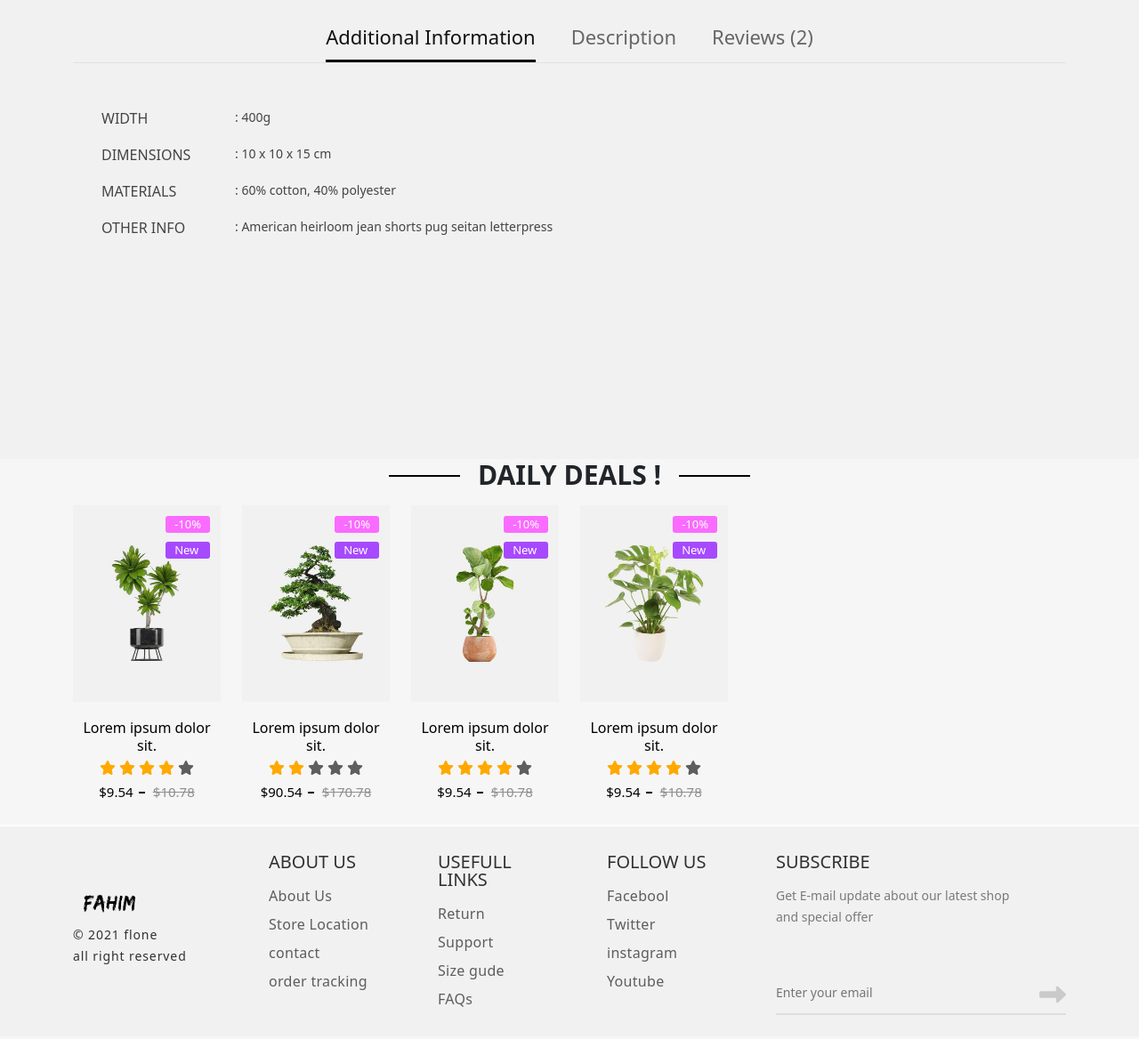
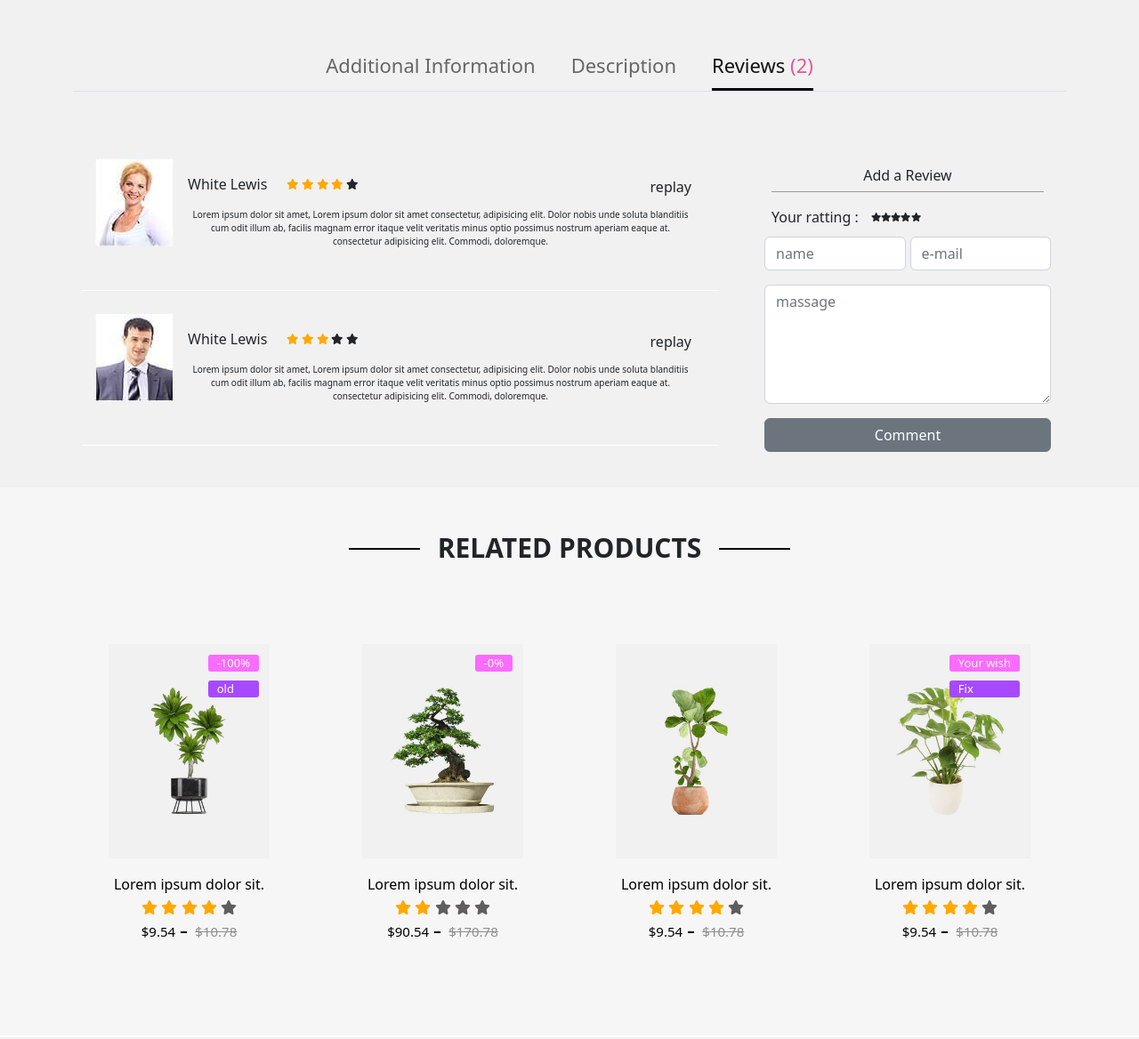
Before and after one commit to hrfahimm/p-h-c-b-s-copyflone, a website: page shop-product.html in a window 1280 px wide. Shown: the part 1140-2308 px from the top of the page at 89% size. Drawn offline with nearby package versions, Linux system fonts and the light colour scheme.

Commit message:
finishing

```diff
--- a/scss/nav/nav.scss
+++ b/scss/nav/nav.scss
@@ -4,37 +4,19 @@
     display: block;
     padding: 0.7px !important;
     height: 1.5rem;
-
 }
-
 
 a.navbar-brand {
     margin: 0px;
     padding: 0px 185px 0px 0px;
 
-
-    img{
-        height: 60px;
-    }
-
+    img{height: 60px;}
 }
 
-
-
-
-.nav-icon i{
-    font-size: 2.5rem;
-   color: rgb(0, 0, 0)  ;
+span.nav-icon{
+    font-size:16px;
+    color:#333 ;
 }
-
-
-
-
-
-
-
-
-
 
 
 .custom-dropdown{
@@ -56,7 +38,4 @@ a.navbar-brand {
     transition: .9s;
 
 }
-.custom-dropdown:hover ul{
-    display: block;
-
-}
+.custom-dropdown:hover ul{display: block;}
--- a/scss/s-nav/s-nav.scss
+++ b/scss/s-nav/s-nav.scss
@@ -28,7 +28,11 @@ a h4{
     line-height: 20px;
 
 }
-
+// .fixed-top {
+//     top: -40px;
+//     transform: translateY(40px);
+//     transition: transform .3s;
+// }
 
 
 
@@ -46,3 +50,19 @@ a h4{
 
 
 }
+
+.sticky-bar{
+    position: fixed;
+    z-index: 999;
+    top: 0px;
+    left: 0px;
+    width: 100%;
+    background-color: rgb(255, 255, 255);
+    box-shadow: rgba(0, 0, 0, 0.06) 0px 0px 25px 0px;
+    transition: all 0.3s ease 0s;
+    animation: 0.7s ease-in-out 0s 1 normal none running fadeInDown;
+    border-bottom: 0px solid rgb(74, 144, 226);
+    &:after, &:before {
+        box-sizing: border-box;
+    }
+}
--- a/scss/s-product/s-product.scss
+++ b/scss/s-product/s-product.scss
@@ -112,6 +112,7 @@
                 background-color: transparent;
                 border: none;
                 text-transform: capitalize;
+                span{color: rgb(233, 83, 153);}
              }
              .active{
                 color: #111;
@@ -171,10 +172,18 @@
         padding: 15px;
         .comment-rating{
             margin: 10px 0 10px 0 ;
-            .rating{
-                font-size: 12px;
-                margin-left: 22px;
-                .yellow{color: #ffa900;  }
+            .username{border-bottom: .5px solid #999;}
+            .your-ratting{
+                display: flex;
+                justify-content: flex-start;
+                .rating{
+                    font-size: 10px;
+                    margin-left: 14px;
+                    align-items: center;
+                    justify-content: center;
+                    display: flex;
+                    .yellow{color: #ffa900;  }
+                }
             }
         }
         .comment-form{
@@ -188,3 +197,19 @@
     }
 
 }
+
+
+
+
+.section-title{
+    margin:50px 0 ;
+
+
+}
+.card-list{
+    margin: 40px 0;
+     .product-warp{
+        padding: 40px !important;
+
+     }
+}
--- a/shop-product.html
+++ b/shop-product.html
@@ -13,6 +13,8 @@
 
     <!--css-->
     <link rel="stylesheet" href="./css/style.css">
+
+
 </head>
 <body>
      <!--navbar s -->
@@ -63,14 +65,11 @@
     <div class="container" > <hr style="margin:0 !important; "> </div>
 
      <!--navbar 2 s -->
-    <div class="container flex-row   align-items-center justify-content-center mb-3 mt-2">
-        <nav>
-            <div class=" navbar navbar-light">
-                <div class="container">
-                    <div><a class="navbar-brand2   " href="#"><img src="./assets/images/logo/logo1.png" alt="" ></a></div>
-                    <div>
-                        <ul class="navbar-nav flex-row     align-items-center  ">
-
+     <nav class="navbar sticky-top navbar-expand-lg navbar-light bg-light">
+        <div class="container flex align-items-center justify-content-between mb-3 mt-2">
+            <div><a class="navbar-brand2" href="#"><img src="./assets/images/logo/logo1.png" alt="" ></a></div>
+            <div class="p-3">
+                <ul class="navbar-nav flex-row  align-items-center">
                     <li class="nav-item nav-link2  ">
                         <a href="./index.html" ><h4>Home</h4></a>
                     </li>
@@ -92,7 +91,7 @@
                  </ul>
             </div>
             <div  class="order-end">
-                        <ul class="navbar-nav flex-row gap-3">
+                <ul class="navbar-nav flex-row  ">
                     <li class="nav-item">
                       <a class="nav-link active" aria-current="page" href="#">
                         <span class="nav-icon">
@@ -115,15 +114,15 @@
                       </a>
                     </li>
                     <li class="nav-item">
-                              <a class="nav-link disabled">
-                                <span>
+                      <a class="nav-link"  href="#">
+                        <span class="nav-icon">
                             <i class="fas fa-heart"></i>
                         </span>
                       </a>
                     </li>
                     <li class="nav-item">
                         <a class="nav-link disabled">
-                                  <span>
+                          <span class="nav-icon">
                               <i class="fas fa-shopping-bag"></i>
                           </span>
                         </a>
@@ -131,9 +130,7 @@
                   </ul>
             </div>
         </div>
-            </div>
      </nav>
-    </div>
 
     <div class="  nav-aria">
         <div class="container">
@@ -223,12 +220,12 @@
         <div class="container">
             <div class="reviews-navs">
                 <ul class="nav nav-tabs">
-                    <li class="nav-item"> <a data-bs-toggle="tab" class="nav-link active"href="#lorem1">Additional Information</a></li>
-                    <li class="nav-item"> <a data-bs-toggle="tab" class="nav-link" href="#lorem2">Description</a></li>
-                    <li class="nav-item"> <a data-bs-toggle="tab" class="nav-link" href="#lorem3">Reviews (2)</a></li>
+                    <li class="nav-item"> <a data-bs-toggle="tab" class="nav-link"href="#lorem1">Additional Information</a></li>
+                    <li class="nav-item"> <a data-bs-toggle="tab" class="nav-link " href="#lorem2">Description</a></li>
+                    <li class="nav-item"> <a data-bs-toggle="tab" class="nav-link active" href="#lorem3">Reviews <span >(2)</span> </a></li>
                 </ul>
                 <div class="tab-content">
-                    <div id="lorem1" class="tab-pane active">
+                    <div id="lorem1" class="tab-pane fade">
                         <ul>
                             <li><span>Width</span> : 400g </li>
                             <li><span> Dimensions</span>: 10 x 10 x 15 cm </li>
@@ -238,7 +235,7 @@
 
                     </div>
                     <div id="lorem2" class="tab-pane fade">  <p>Sed ut perspiciatis unde omnis iste natus error sit voluptatem accusantium doloremque laudantium, totam rem aperiam, eaque ipsa quae ab illo inventore veritatis et quasi architecto beatae vitae dicta sunt explicabo. Nemo enim ipsam voluptatem quia voluptas sit aspernatur aut odit aut fugit, sed quia consequuntur magni dolores eos qui ratione voluptatem sequi nesciunt.</p></div>
-                    <div id="lorem3" class="tab-pane  fade">
+                    <div id="lorem3" class="tab-pane  active">
                         <div class="row comment-section">
                             <div class="col-sm-8">
                                 <div class="reviews-comment d-flex">
@@ -290,14 +287,17 @@
                             </div>
                             <div class="col-sm-4">
                                 <div class="comment-wrapper">
-                                    <div class="comment-rating  d-flex">
-                                        <div class="username mr-3"><h6>White Lewis</h6></div>
+                                    <div class="comment-rating ">
+                                        <div class="username mb-3"><h6>Add a Review</h6></div>
+                                        <div class="your-ratting">
+                                            <div class="your-text"><h7>Your ratting :</h7></div>
                                             <div class="rating">
-                                            <i class="fas fa-star yellow"></i>
-                                            <i class="fas fa-star yellow"></i>
-                                            <i class="fas fa-star yellow"></i>
-                                            <i class="fas fa-star yellow"></i>
                                                 <i class="fas fa-star gray"></i>
+                                                <i class="fas fa-star gray"></i>
+                                                <i class="fas fa-star gray"></i>
+                                                <i class="fas fa-star gray"></i>
+                                                <i class="fas fa-star gray"></i>
+                                            </div>
                                         </div>
                                     </div>
                                     <div class="comment-form">
@@ -326,14 +326,14 @@
 
 <div class="container">
     <div class="section-title text-center">
-        <h2>Daily Deals !</h2>
+        <h2>Related Products</h2>
         <p> </p>
     </div>
     <div class="card-list">
         <div class="tab-con">
             <div class="fade tab-pane active show" role="tabpanel" aria-hidden="false">
-                <div class="row">
-                    <div class="col-md-2">
+                <div class="row d-flex justify-content-center">
+                    <div class="col-sm-3">
                         <div class="product-warp">
 
                             <div class="product-img">
@@ -344,8 +344,8 @@
                                 </a>
 
                                 <div class="product-img-badges">
-                                    <span class="pink"> -10%</span>
-                                    <span class="purple">New</span>
+                                    <span class="pink"> -100%</span>
+                                    <span class="purple">old</span>
                                 </div>
 
                                 <div class="product-action">
@@ -382,7 +382,7 @@
 
                         </div>
                     </div>
-                    <div class="col-md-2">
+                    <div class="col-sm-3">
                         <div class="product-warp">
 
                             <div class="product-img">
@@ -393,8 +393,8 @@
                                 </a>
 
                                 <div class="product-img-badges">
-                                    <span class="pink"> -10%</span>
-                                    <span class="purple">New</span>
+                                    <span class="pink"> -0%</span>
+                                    <!-- <span class="purple"> </span> -->
                                 </div>
 
                                 <div class="product-action">
@@ -431,7 +431,7 @@
 
                         </div>
                     </div>
-                    <div class="col-md-2">
+                    <div class="col-sm-3">
                         <div class="product-warp">
 
                             <div class="product-img">
@@ -442,8 +442,8 @@
                                 </a>
 
                                 <div class="product-img-badges">
-                                    <span class="pink"> -10%</span>
-                                    <span class="purple">New</span>
+                                    <!-- <span class="pink"> </span>
+                                    <span class="purple"> </span> -->
                                 </div>
 
                                 <div class="product-action">
@@ -480,7 +480,7 @@
 
                         </div>
                     </div>
-                    <div class="col-md-2">
+                    <div class="col-sm-3">
                         <div class="product-warp">
 
                             <div class="product-img">
@@ -491,8 +491,8 @@
                                 </a>
 
                                 <div class="product-img-badges">
-                                    <span class="pink"> -10%</span>
-                                    <span class="purple">New</span>
+                                    <span class="pink"> Your wish</span>
+                                    <span class="purple">Fix</span>
                                 </div>
 
                                 <div class="product-action">
@@ -638,6 +638,7 @@
 
 
 
+
     <!--js cdn-->
     <script src="https://cdn.jsdelivr.net/npm/bootstrap@5.2.0/dist/js/bootstrap.bundle.min.js" integrity="sha384-A3rJD856KowSb7dwlZdYEkO39Gagi7vIsF0jrRAoQmDKKtQBHUuLZ9AsSv4jD4Xa" crossorigin="anonymous"></script>
 
```
Also changed, not shown: index.html (+2 -7 lines), shop.html (+5 -10 lines), css/style.css, 1 other file. Lines whose indentation alone changed are shown as unchanged.
